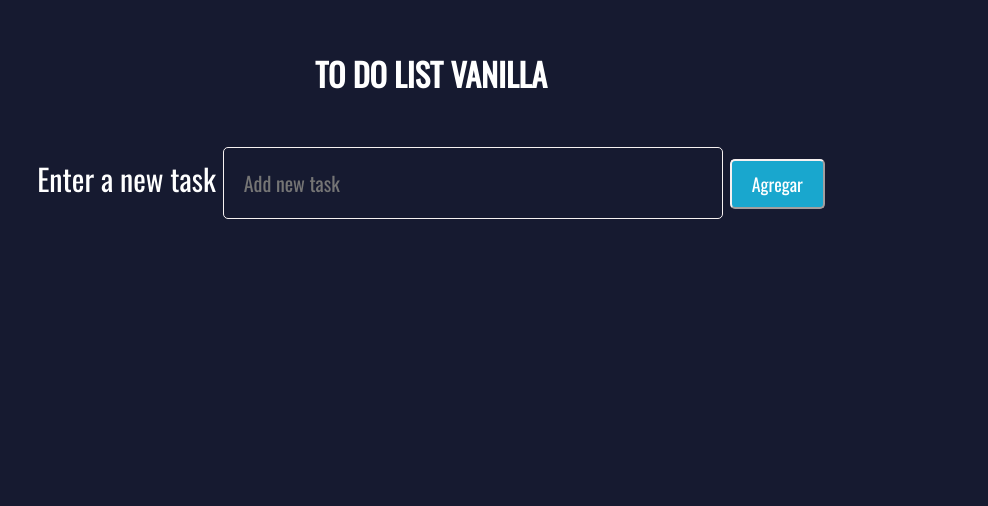
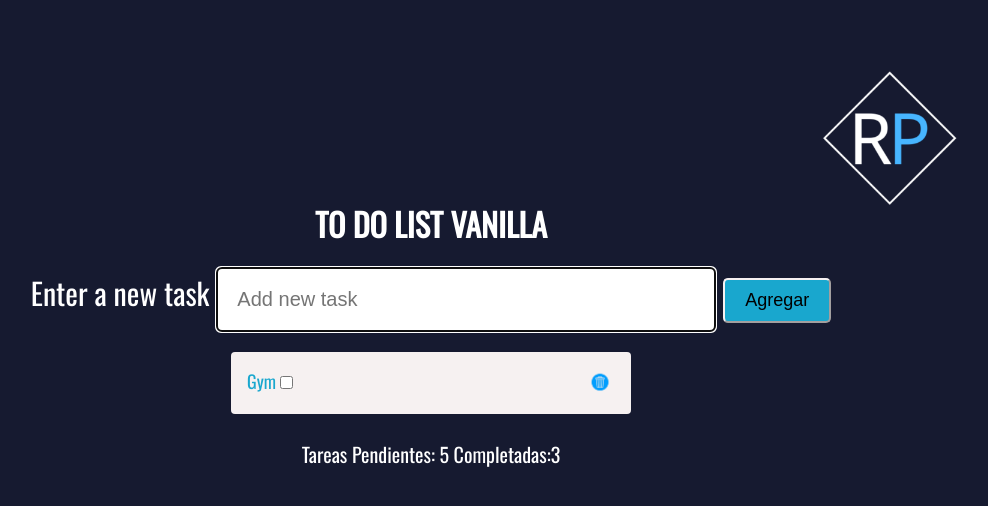
Before and after one commit to Rpcocom/todo, a plain HTML site: page index.html in a window 1280 px wide. Shown: the whole page, without its empty margins (209-1197 px from the left). Drawn offline with nearby package versions, Linux system fonts and the light colour scheme.

Commit message:
mockup done

```diff
--- a/index.html
+++ b/index.html
@@ -1,6 +1,5 @@
 <!DOCTYPE html>
 <html lang="en">
-
 <head>
     <link rel="preconnect" href="https://fonts.googleapis.com">
     <link rel="preconnect" href="https://fonts.gstatic.com" crossorigin>
@@ -13,15 +12,31 @@
 
 <body>
     <head>
+        <img src="img/logo.png" alt="logo" class="logo">
         <h1>TO DO LIST VANILLA</h1>
     </head>
-    <form action="" class="form-todo">
+
+    <form action="#" id="userInput" class="form-todo">
         <div>
-            <label for="name">Enter a new task </label>
-            <input class="add-task" placeholder="Add new task">
-            <button type="submit">Agregar</button>
+            <label for="">Enter a new task </label>
+            <input class="add-task" placeholder="Add new task" autofocus>
+            <button type="submit" id="addBtn">Agregar</button>
         </div>
     </form>
+
+    <div id="list" class="list-container">
+        <div class="task-container" id="1">
+        <label>
+            Gym
+            <input type="checkbox">
+        </label>
+        <img src="img/delete.png" class="closeBtn">
+        </div>
+    </div>
+
+    <div id="stats">
+        Tareas Pendientes: 5 Completadas:3
+    </div>
 
     <script src="index.js"></script>
 </body>
--- a/style.css
+++ b/style.css
@@ -2,20 +2,32 @@
     padding: 0;
     margin: 0;
     box-sizing: border-box;
+}
+
+body{
     background-color: #161A30;
     color: white;
     font-family: 'Oswald', sans-serif;
 }
 
+.logo{
+    width: 300px;
+    position: absolute;
+    top: 0px;
+    right: 30px;
+}
+
 h1 {
+    margin-top: 200px;
     text-align: center;
-    padding: 50px;
 }
 
 .form-todo {
     text-align: center;
     font-size: 30px;
+    padding: 20px;
 }
+
 
 .add-task {
     margin: 0%;
@@ -41,3 +53,35 @@ button:hover{
     color: #146C94;
     background-color: #F6F1F1;
 }
+
+.list-container{
+     width: 400px;
+     margin: 0 auto;
+}
+
+.task-container{
+    background-color: #F6F1F1;
+    display: flex;
+    justify-content: space-between;
+    margin-bottom: 6px;
+    padding: 16px;
+    border-radius: 4px;
+    font-size: 18px;
+    font-weight: 500;
+    color: #19A7CE;
+}
+
+.closeBtn{
+    width: 30px;
+    height: 30px ;
+}
+.closeBtn:hover{
+    cursor: pointer;
+
+}
+
+#stats{
+    margin-top: 25px;
+    font-size: 20px;
+    text-align: center;
+}
```
Also changed, not shown: img/delete.png (added), img/logo.png (added).
